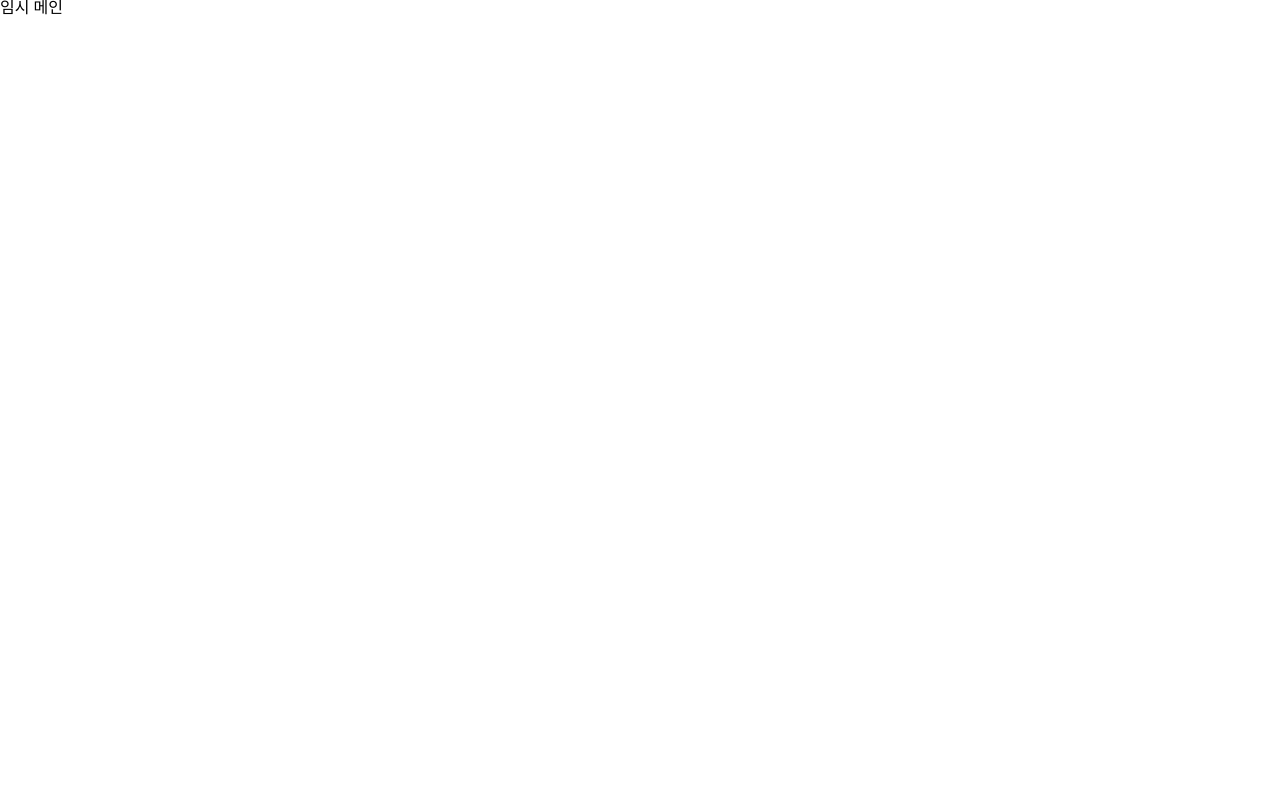
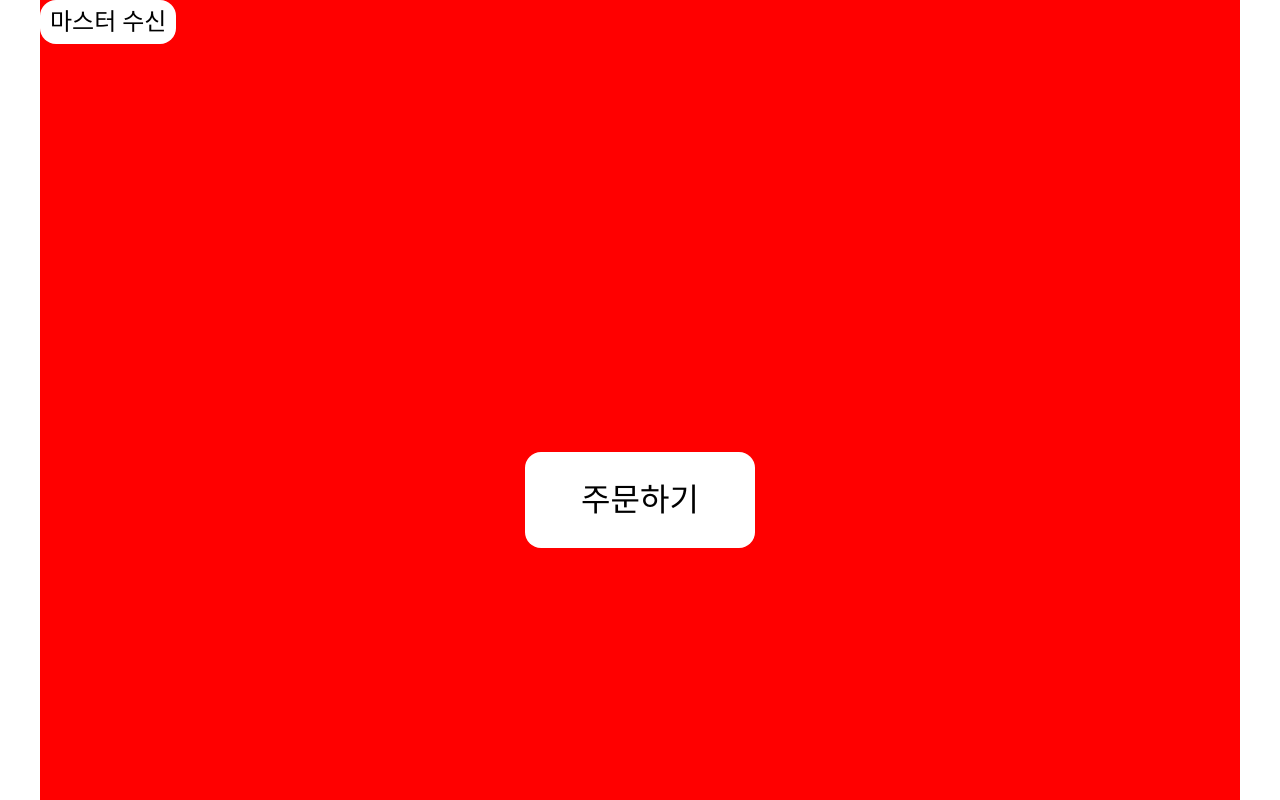
Before and after one commit to SUPER0214T/my-little-kiosk, a React (Create React App) app in the folder client/: page / in a window 1280 px wide. Built offline with nearby package versions, Linux system fonts and the light colour scheme.

Commit message:
[feat] Home 페이지 구성 및 master 다운 버튼 생성

```diff
--- /dev/null
+++ b/client/src/App.styles.tsx
@@ -0,0 +1,6 @@
+import styled from '@emotion/styled';
+
+export const Wrapper = styled.div`
+  max-width: 1200px;
+  margin: 0 auto;
+`;
--- a/client/src/App.tsx
+++ b/client/src/App.tsx
@@ -4,18 +4,20 @@ import Order from './pages/Order/Order';
 import { ROUTES } from './constants/routes';
 import { reset } from './styles/globalStyle';
 import { Global } from '@emotion/react';
+import { Wrapper } from './App.styles';
+import Home from './pages/Home/Home';
 
 function App() {
   return (
-    <div>
+    <Wrapper>
       <Global styles={reset} />
       <BrowserRouter>
         <Routes>
-          <Route path={'/'} element={<div>임시 메인</div>} />
+          <Route path={ROUTES.HOME} element={<Home />} />
           <Route path={ROUTES.ORDER} element={<Order />} />
         </Routes>
       </BrowserRouter>
-    </div>
+    </Wrapper>
   );
 }
 
--- /dev/null
+++ b/client/src/constants/apiList.ts
@@ -0,0 +1,5 @@
+export const API_LIST = {
+  MASTER: {
+    ALL: '/master',
+  },
+};
--- a/client/src/constants/routes.ts
+++ b/client/src/constants/routes.ts
@@ -1,5 +1,5 @@
 export const ROUTES = {
-  SCREEN_SAVER: '/screen-saver',
+  HOME: '/',
   ORDER: '/order',
   CHECKOUT: '/checkout',
   PAYMENT: '/payment',
--- a/client/src/index.tsx
+++ b/client/src/index.tsx
@@ -2,12 +2,12 @@ import React from 'react';
 import ReactDOM from 'react-dom/client';
 import App from './App';
 import reportWebVitals from './reportWebVitals';
-
 import { worker } from './mocks/worker';
 import { Provider } from 'react-redux';
 import { store } from './redux/store';
 import { ThemeProvider } from '@emotion/react';
 import theme from './styles/theme';
+
 if (process.env.NODE_ENV === 'development') {
   worker.start();
 }
--- /dev/null
+++ b/client/src/pages/Home/Home.styles.ts
@@ -0,0 +1,43 @@
+import styled from '@emotion/styled';
+
+const Wrapper = styled.div`
+  background-color: red;
+  display: flex;
+  justify-content: center;
+  align-items: center;
+  width: 100%;
+  height: 100vh;
+  position: relative;
+  min-height: 700px;
+`;
+
+const OrderBtn = styled.div`
+  display: flex;
+  justify-content: center;
+  align-items: center;
+  font-size: 2rem;
+  background-color: white;
+  padding: 32px 56px;
+  border-radius: 16px;
+  margin-left: 50px;
+  margin-right: 50px;
+  margin-top: 200px;
+  cursor: pointer;
+
+  @media (max-width: 800px) {
+    width: 100%;
+  }
+`;
+
+const MasterDownBtn = styled.div`
+  position: absolute;
+  left: 0;
+  top: 0;
+  font-size: 1.5rem;
+  padding: 10px;
+  border-radius: 1rem;
+  background-color: white;
+  cursor: pointer;
+`;
+
+export { Wrapper, OrderBtn, MasterDownBtn };
--- /dev/null
+++ b/client/src/pages/Home/Home.tsx
@@ -0,0 +1,33 @@
+/** @jsxImportSource @emotion/react */
+import React from 'react';
+import styled from '@emotion/styled';
+import { useNavigate } from 'react-router-dom';
+import { ROUTES } from '../../constants/routes';
+import { customAxios } from '../../services/axios';
+import { API_LIST } from '../../constants/apiList';
+import { useAppDispatch } from '../../hooks/useStore';
+import { setItemData } from '../../redux/masterSlice';
+import { MasterDownBtn, OrderBtn, Wrapper } from './Home.styles';
+
+const Home = () => {
+  const navigate = useNavigate();
+  const dispatch = useAppDispatch();
+
+  const handleOrderBtnClick = () => {
+    navigate(ROUTES.ORDER);
+  };
+
+  const handleMasterDownBtnClick = async () => {
+    const response = await customAxios.get(API_LIST.MASTER.ALL);
+    dispatch(setItemData(response.data));
+  };
+
+  return (
+    <Wrapper>
+      <MasterDownBtn onClick={handleMasterDownBtnClick}>마스터 수신</MasterDownBtn>
+      <OrderBtn onClick={handleOrderBtnClick}>주문하기</OrderBtn>
+    </Wrapper>
+  );
+};
+
+export default Home;
```
Also changed, not shown: 1 other file (tests, documents, lock files or other folders).
